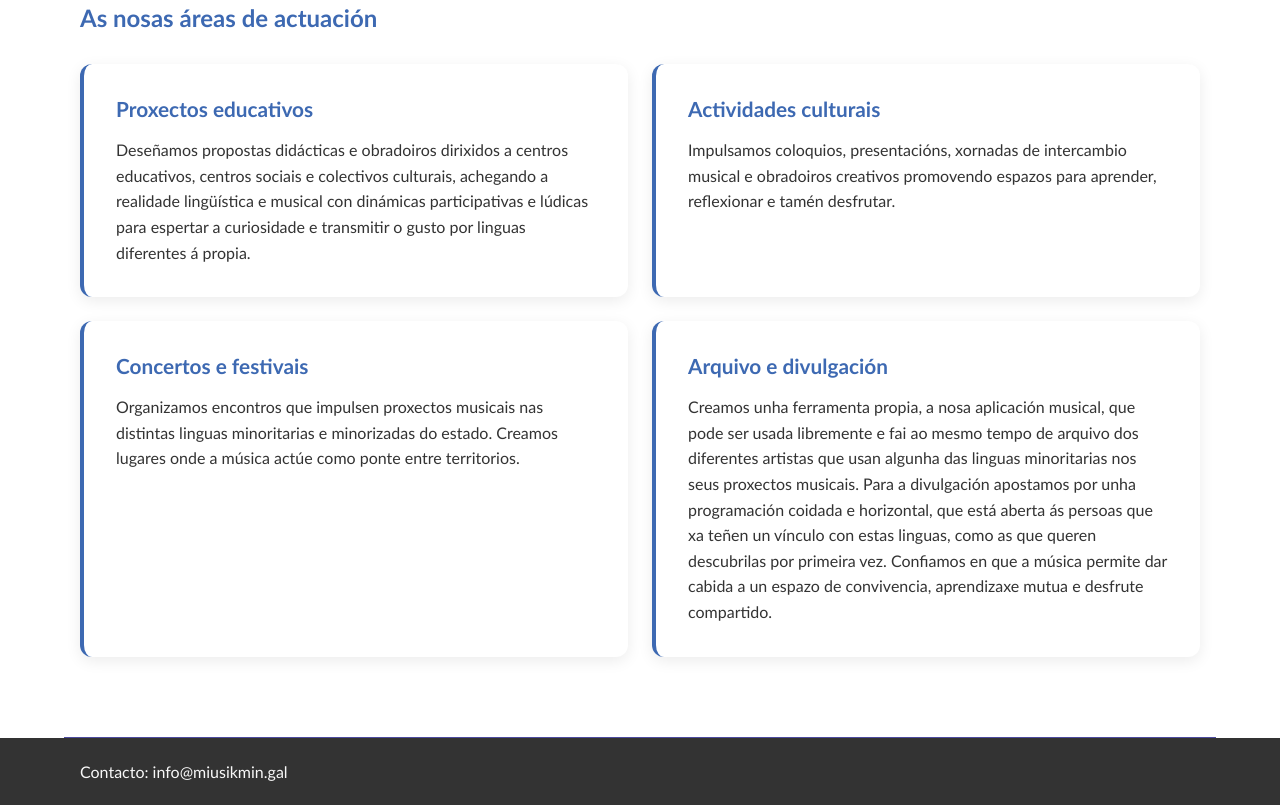
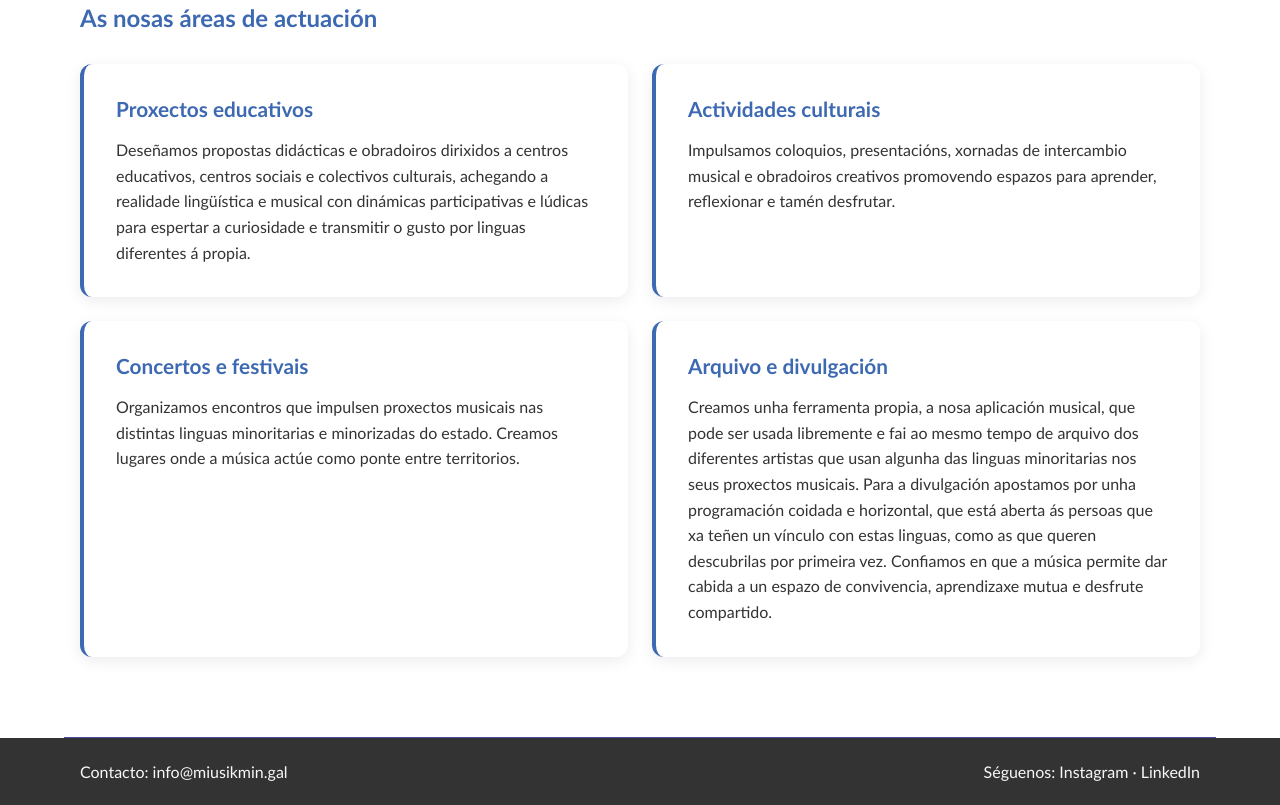
Before and after one commit to miusikmindesarrollo-ctrl/MiusikminWeb, a plain HTML site: page index.html in a window 1280 px wide. Shown: the part 1459-2264 px from the top of the page. Drawn offline with Linux system fonts and the light colour scheme.

Commit message:
Redes sociales

```diff
--- a/index.html
+++ b/index.html
@@ -126,8 +126,18 @@
             <p>
                 <span data-i18n="contacto">Contacto</span>: info@miusikmin.gal
             </p>
-            <!--<a href="https://www.instagram.com/galiciajudo?lqvp=MXR5dmpxZnE5amxqeA==" target="_blank"
-                rel="noopener noreferrer">@MiusikMin</a>-->
+            <p>
+                <span data-i18n="seguenos">Síguenos:</span>
+                <a href="https://www.instagram.com/miusik_min?evlk=dHduczRyMWhkdnA%3D&utm_source=qr" target="_blank"
+                    rel="noopener noreferrer">
+                    Instagram
+                </a>
+                ·
+                <a href="https://www.linkedin.com/in/miusik-min-826241452?utm_source=share_via&utm_content=profile&utm_medium=member_ios"
+                    target="_blank" rel="noopener noreferrer">
+                    LinkedIn
+                </a>
+            </p>
         </div>
     </footer>
     <script src="./index.js"></script>
--- a/index.js
+++ b/index.js
@@ -36,6 +36,7 @@ const idiomas = {
 
         "contacto": "Contacto",
         "correo_electronico": "Correo electrónico",
+        "seguenos": "Séguenos:",
 
     },
 
@@ -72,6 +73,7 @@ const idiomas = {
 
         "contacto": "Contacte",
         "correo_electronico": "Correu electronic",
+        "seguenos": "Sigue-nos:",
     },
 
     "ca": {
@@ -107,6 +109,7 @@ const idiomas = {
 
         "contacto": "Contacte",
         "correo_electronico": "Correu electrònic",
+        "seguenos": "Segueix-nos:",
     },
 
     "es": {
@@ -142,6 +145,7 @@ const idiomas = {
 
         "contacto": "Contacto",
         "correo_electronico": "Correo electrónico",
+        "seguenos": "Síguenos:",
     },
 
     "eu": {
@@ -177,6 +181,7 @@ const idiomas = {
 
         "contacto": "Kontaktua",
         "correo_electronico": "Posta elektronikoa",
+        "seguenos": "Jarraiguzu:",
     },
 
     "ca-valencia": {
@@ -212,6 +217,7 @@ const idiomas = {
 
         "contacto": "Contacte",
         "correo_electronico": "Correu electrònic",
+        "seguenos": "Segueix-nos:",
     }
 
 };
--- a/style.css
+++ b/style.css
@@ -367,5 +367,5 @@ footer {
 }
 
 .footer a:hover {
-    color: #b9ccef;
+    color: var(--mm-pink);
 }
```
